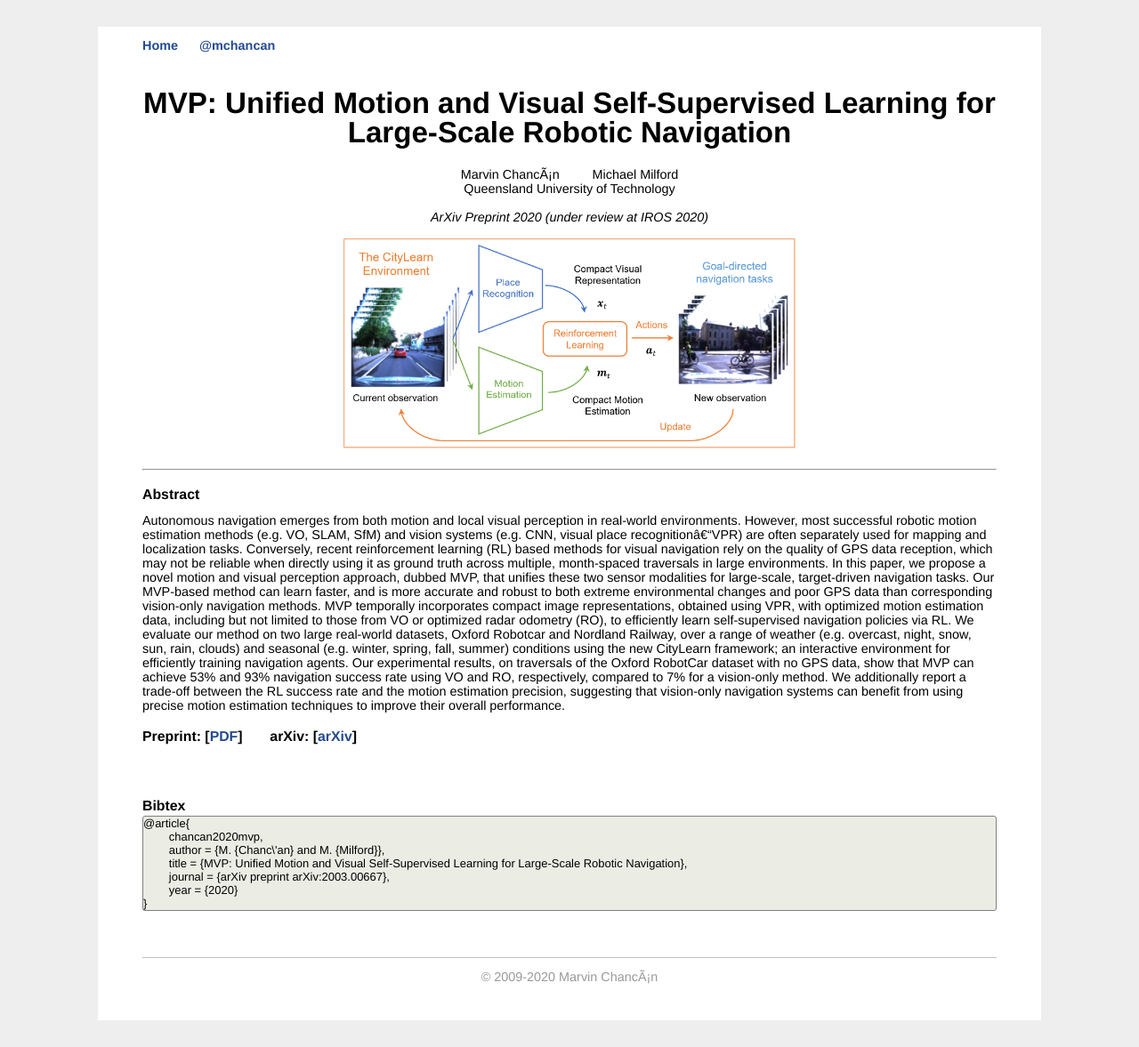
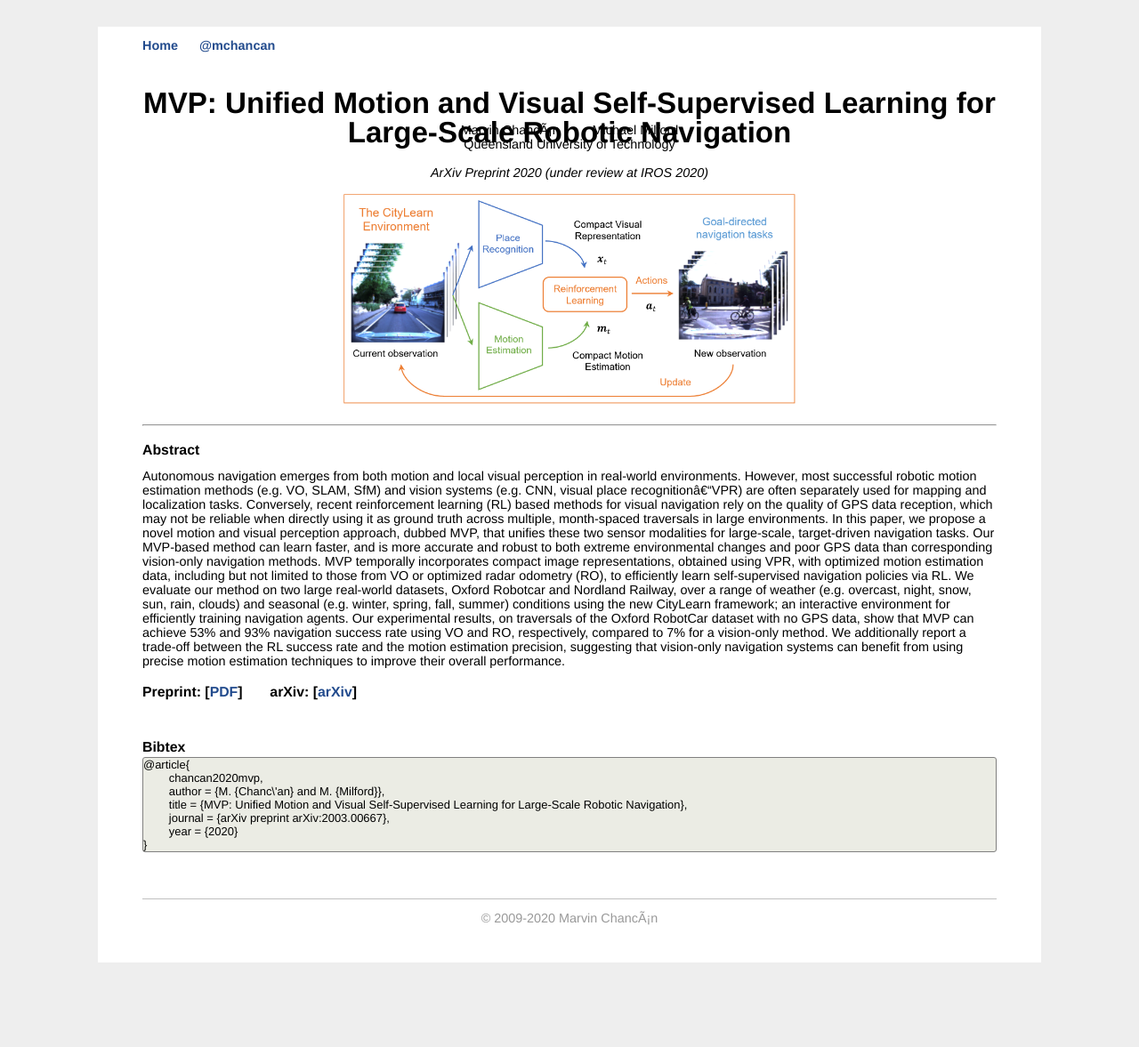
Before and after one commit to mchancan/mchancan.github.io, a Jekyll site: the page built from projects/MVP/index.html, in a window 1280 px wide. Shown: the whole page at 89% size. Built offline with Jekyll 4.4.1, drawn with Linux system fonts in a browser that asks for light colours; comment, search, counter and statistics services are not loaded; after the commit the page ends 1112 px from its top, so only the background shows below that.

Commit message:
Update main.css

```diff
--- a/css/main.css
+++ b/css/main.css
@@ -171,7 +171,7 @@ strong {
 
 h1, h2, h3 {
 	margin-top: 0.7em;
-	margin-bottom: 0.5em;
+	margin-bottom: -0.5em;
 	padding-bottom: 0.2em;
 	line-height: 1.0em;
 	padding-top: 0.5em;
@@ -181,6 +181,7 @@ h1, h2, h3 {
 h1 {
 	font-size: 230%;
 	border-bottom: none;
+	margin-bottom: -1.0em;
 }
 
 h2 {
```
